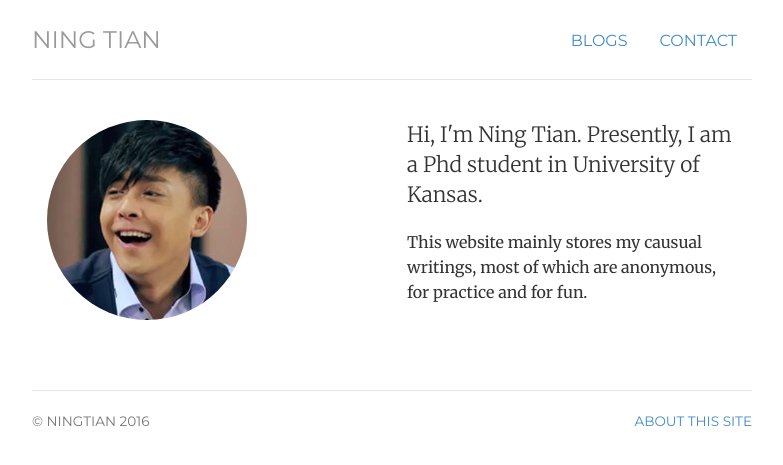
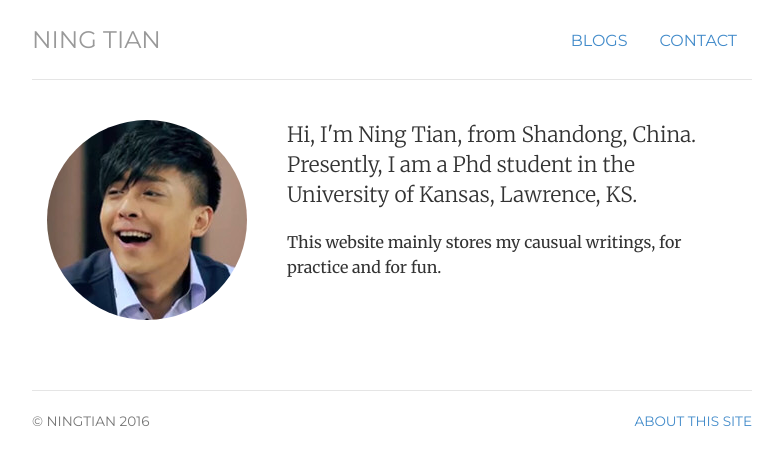
Before and after one commit to ningtian/ningtian.github.io, a Jekyll site: the page built from index.html, in a window 1280 px wide. Shown: the top 465 px of the page, without its empty margins (248-1031 px from the left). Built offline with Jekyll 4.4.1, drawn with Linux system fonts in a browser that asks for light colours.

Commit message:
Update index.html

```diff
--- a/index.html
+++ b/index.html
@@ -8,20 +8,20 @@ description: Ning Tian is a phd student living and working in Lawrence.
 ---
 <!-- <div class="jumbotron"> -->
 <div class="row marketing">
-	<div class="col-sm-6">
+	<div class="col-sm-4">
 	<img  class="img-circle avatar" alt="Ning Tian" src="img/ning-200px-new.jpg">
 	</div>
 
 
-	<div itemscope itemtype="http://data-vocabulary.org/Person" class="col-sm-6">
+	<div itemscope itemtype="http://data-vocabulary.org/Person" class="col-sm-8">
 
 
 
-	<p class="lead">Hi, I'm <span itemprop="name">Ning Tian. Presently, I am a Phd student in University of Kansas.</span></p>
+	<p class="lead">Hi, I'm <span itemprop="name">Ning Tian, from Shandong, China. Presently, I am a Phd student in the University of Kansas, Lawrence, KS.</span></p>
 
 
 
-	<p>This website mainly stores my causual writings, most of which are anonymous, for practice and for fun.</p>
+	<p>This website mainly stores my causual writings, for practice and for fun.</p>
 
 	</div>
 </div>
```
